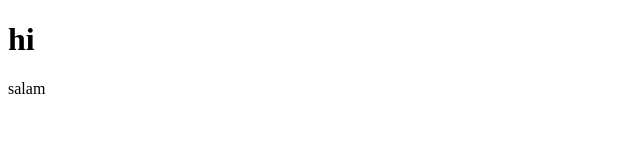
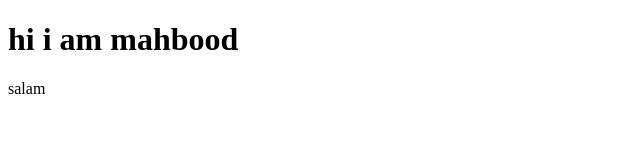
Before and after one commit to spicy-mahi/mahbood, a plain HTML site: page index.html in a window 1280 px wide. Shown: the whole page, without its empty margins (0-640 px from the left). Drawn offline with Linux system fonts and the light colour scheme.

Commit message:
Update index.html

```diff
--- a/index.html
+++ b/index.html
@@ -2,7 +2,7 @@
 <html>
 <body>
 
-<h1>hi</h1>
+<h1>hi i am mahbood</h1>
 <p>salam</p>
 
 </body>
```
